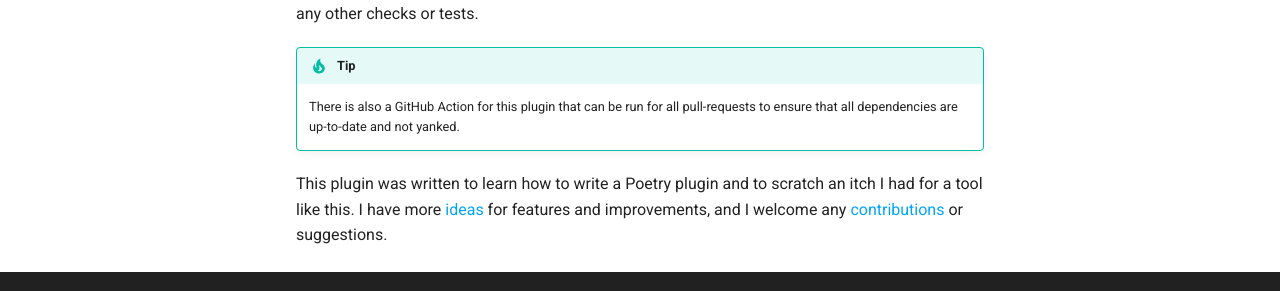
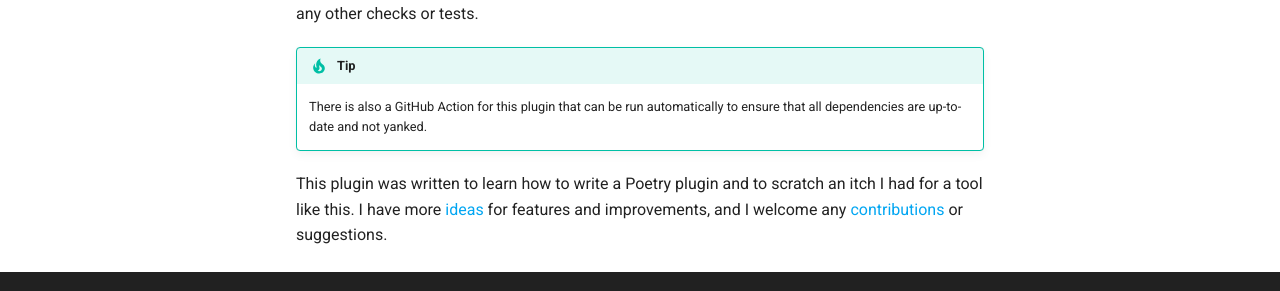
Before and after one commit to seapagan/poetry-plugin-check-yanked, an MkDocs documentation site: the page built from docs/index.md, in a window 1280 px wide and 1014 px high. Shown: the part 585-876 px from the top of the window. Built offline with MkDocs 1.6.1 and Material for MkDocs 9.7.7, drawn with Linux system fonts in a browser that asks for light colours; comment, search, counter and statistics services are not loaded.

Commit message:
tweak index wording
Signed-off-by: Grant Ramsay <seapagan@gmail.com>

```diff
--- a/docs/index.md
+++ b/docs/index.md
@@ -24,8 +24,8 @@ This plugin could be added to a pre-commit hook to check for yanked packages
 before running any other checks or tests.
 !!! tip
 
-    There is also a GitHub Action for this plugin that can be run for all
-    pull-requests to ensure that all dependencies are up-to-date and not yanked.
+    There is also a GitHub Action for this plugin that can be run automatically
+    to ensure that all dependencies are up-to-date and not yanked.
 
 This plugin was written to learn how to write a Poetry plugin and to scratch an
 itch I had for a tool like this. I have more [ideas](todo.md) for features and
```
